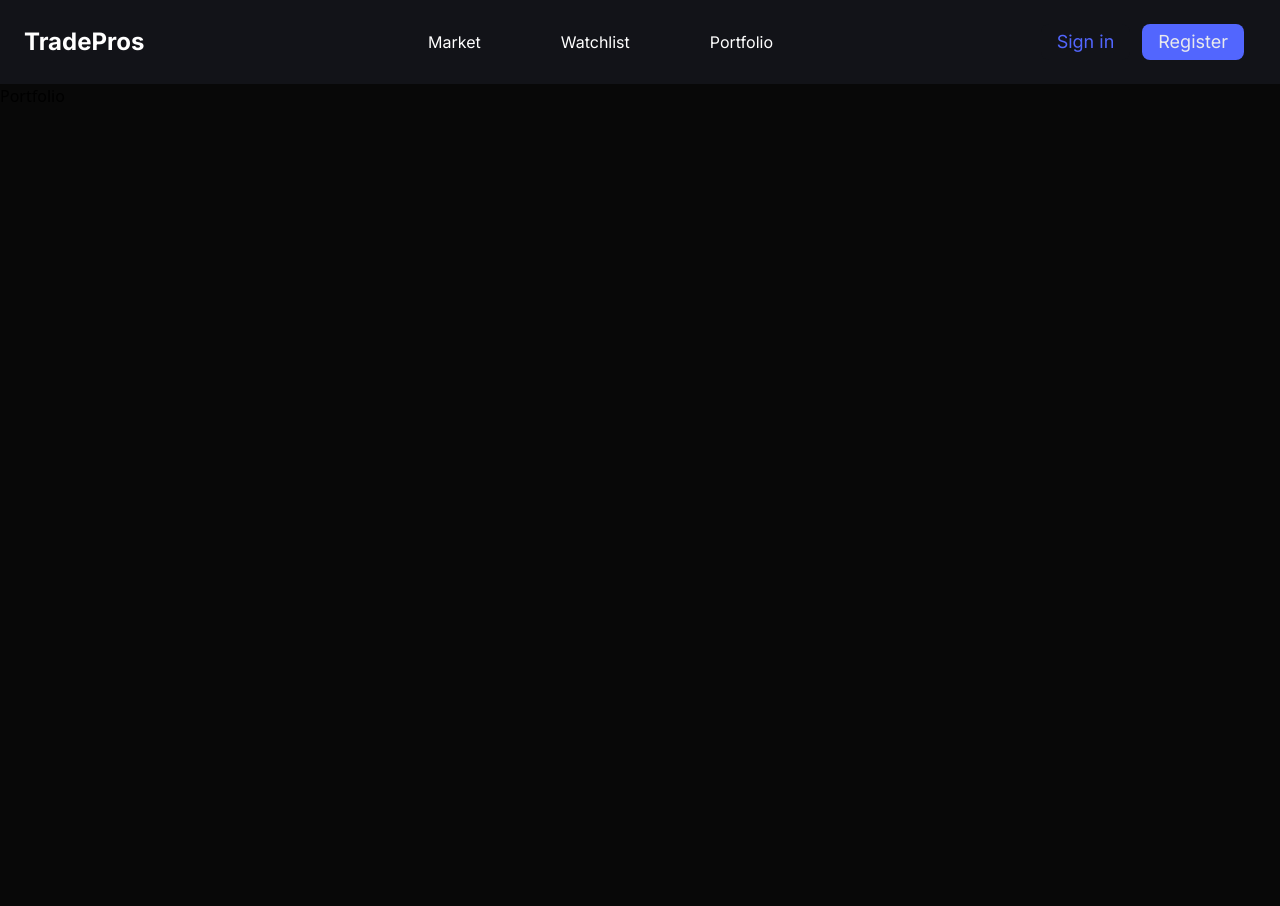
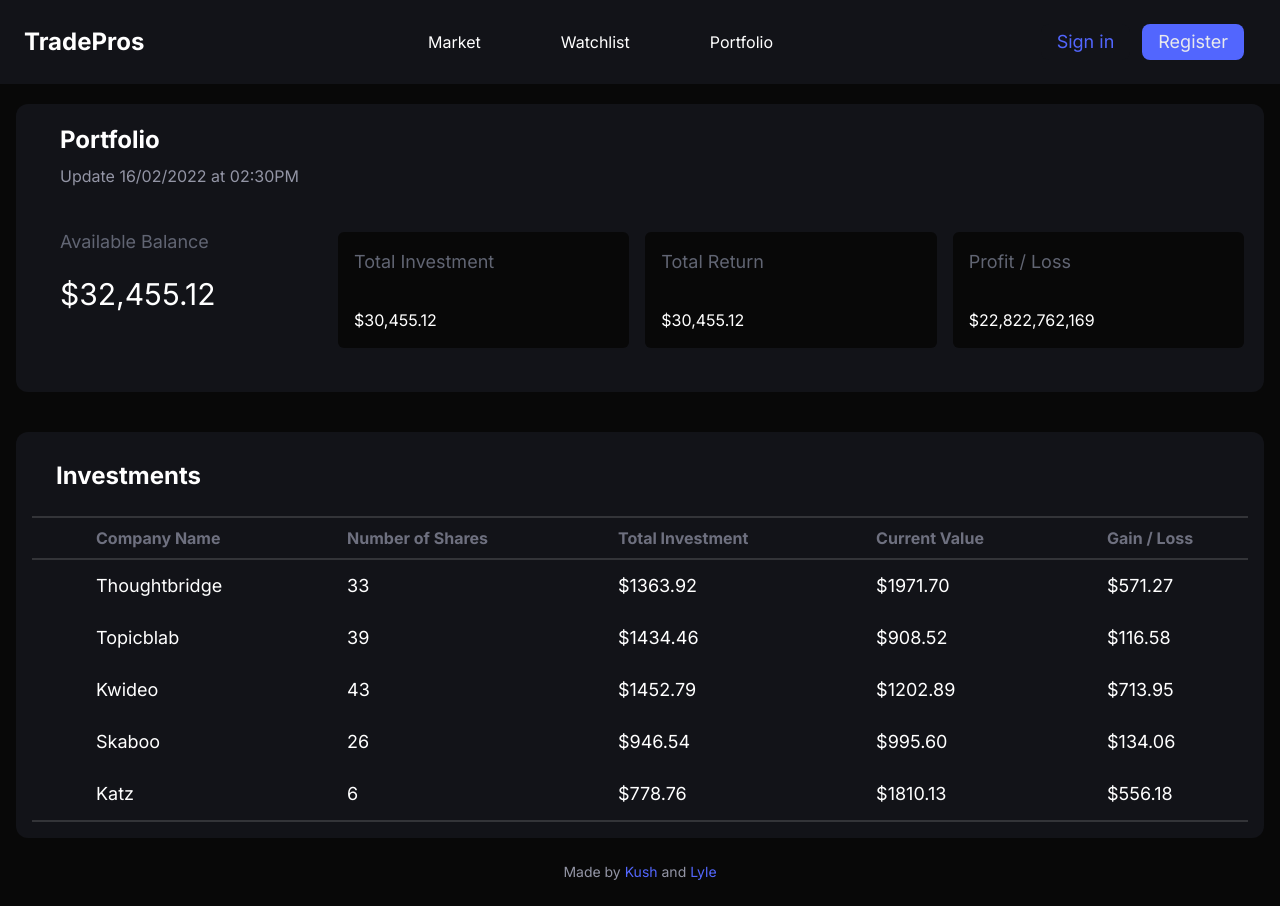
Before and after one commit to KushTurner/tradepros, a React (Vite) app in the folder frontend/: page /portfolio in a window 1280 px wide. Before the commit the page ends 800 px from the top, so only its background shows below. Built offline with nearby package versions, Linux system fonts and the light colour scheme.

Commit message:
Added portfolio page

```diff
--- /dev/null
+++ b/frontend/src/MOCK_DATA_2.json
@@ -0,0 +1,5 @@
+[{"company_name":"Thoughtbridge","no_of_shares":33,"total_investment":"$1363.92","current_val":"$1971.70","gain_loss":"$571.27"},
+{"company_name":"Topicblab","no_of_shares":39,"total_investment":"$1434.46","current_val":"$908.52","gain_loss":"$116.58"},
+{"company_name":"Kwideo","no_of_shares":43,"total_investment":"$1452.79","current_val":"$1202.89","gain_loss":"$713.95"},
+{"company_name":"Skaboo","no_of_shares":26,"total_investment":"$946.54","current_val":"$995.60","gain_loss":"$134.06"},
+{"company_name":"Katz","no_of_shares":6,"total_investment":"$778.76","current_val":"$1810.13","gain_loss":"$556.18"}]
--- a/frontend/src/components/DataTable.tsx
+++ b/frontend/src/components/CompanyTable.tsx
@@ -16,7 +16,7 @@ interface DataTableProps<TData, TValue> {
   data: TData[];
 }
 
-function DataTable<TData, TValue>({
+function CompanyTable<TData, TValue>({
   columns,
   data,
 }: DataTableProps<TData, TValue>) {
@@ -108,4 +108,4 @@ function DataTable<TData, TValue>({
   );
 }
 
-export default DataTable;
+export default CompanyTable;
--- /dev/null
+++ b/frontend/src/components/PortfolioTable.tsx
@@ -0,0 +1,68 @@
+import {
+  ColumnDef,
+  flexRender,
+  getCoreRowModel,
+  useReactTable,
+  getSortedRowModel,
+} from '@tanstack/react-table';
+import { useMediaQuery } from 'react-responsive';
+
+interface DataTableProps<TData, TValue> {
+  columns: ColumnDef<TData, TValue>[];
+  data: TData[];
+}
+
+function CompanyTable<TData, TValue>({
+  columns,
+  data,
+}: DataTableProps<TData, TValue>) {
+  const isLaptopAndDesktop = useMediaQuery({ query: '(min-width: 768px)' });
+  const table = useReactTable({
+    data,
+    columns,
+    getCoreRowModel: getCoreRowModel(),
+    getSortedRowModel: getSortedRowModel(),
+    state: {
+      columnVisibility: {
+        no_of_shares: isLaptopAndDesktop,
+        current_val: isLaptopAndDesktop,
+      },
+    },
+  });
+
+  return (
+    <table className="text-white font-display w-full border-b-2 border-[#333438]">
+      <thead className="border-y-2 border-[#333438]">
+        {table.getHeaderGroups().map((headerGroup) => (
+          <tr key={headerGroup.id}>
+            {headerGroup.headers.map((header) => (
+              <th
+                key={header.id}
+                onClick={header.column.getToggleSortingHandler()}
+                className="py-2 text-left text-xs text-[#6E707F] pr-5 lg:pl-16 md:pl-10 lg:text-base"
+              >
+                {flexRender(
+                  header.column.columnDef.header,
+                  header.getContext()
+                )}
+              </th>
+            ))}
+          </tr>
+        ))}
+      </thead>
+      <tbody className="text-sm lg:text-lg">
+        {table.getRowModel().rows.map((row) => (
+          <tr key={row.id}>
+            {row.getVisibleCells().map((cell) => (
+              <td key={cell.id} className="py-3 lg:pl-16 md:pl-10">
+                {flexRender(cell.column.columnDef.cell, cell.getContext())}
+              </td>
+            ))}
+          </tr>
+        ))}
+      </tbody>
+    </table>
+  );
+}
+
+export default CompanyTable;
--- a/frontend/src/components/columns.tsx
+++ b/frontend/src/components/columns.tsx
@@ -8,7 +8,15 @@ export type CompanyData = {
   lowest: string;
 };
 
-export const columns: ColumnDef<CompanyData>[] = [
+export type PortfolioData = {
+  company_name: string;
+  no_of_shares: number;
+  total_investment: string;
+  current_val: string;
+  gain_loss: string;
+};
+
+export const companyColumns: ColumnDef<CompanyData>[] = [
   {
     header: 'Company Name',
     accessorKey: 'company_name',
@@ -30,3 +38,26 @@ export const columns: ColumnDef<CompanyData>[] = [
     accessorKey: 'lowest',
   },
 ];
+
+export const portfolioColumns: ColumnDef<PortfolioData>[] = [
+  {
+    header: 'Company Name',
+    accessorKey: 'company_name',
+  },
+  {
+    header: 'Number of Shares',
+    accessorKey: 'no_of_shares',
+  },
+  {
+    header: 'Total Investment',
+    accessorKey: 'total_investment',
+  },
+  {
+    header: 'Current Value',
+    accessorKey: 'current_val',
+  },
+  {
+    header: 'Gain / Loss',
+    accessorKey: 'gain_loss',
+  },
+];
--- a/frontend/src/pages/Market.tsx
+++ b/frontend/src/pages/Market.tsx
@@ -1,5 +1,5 @@
-import DataTable from '../components/DataTable';
-import { columns } from '../components/columns';
+import CompanyTable from '../components/CompanyTable';
+import { companyColumns } from '../components/columns';
 import data from '../MOCK_DATA.json';
 import Footer from './Footer';
 
@@ -8,12 +8,12 @@ function Market() {
     <div>
       <div className="bg-[#121318] rounded-xl mt-5 mx-[16px] p-4 md:mt-10">
         <div className="font-display mb-6 md:ml-10 lg:ml-16 md:mt-3">
-          <h1 className="text-white mb-1 text-xl">Companies</h1>
+          <h1 className="text-white mb-1 text-2xl font-bold">Companies</h1>
           <p className="text-[#808591]">
             Lorem Ipsum is dummy text of printing.
           </p>
         </div>
-        <DataTable data={data} columns={columns} />
+        <CompanyTable data={data} columns={companyColumns} />
       </div>
       <Footer />
     </div>
--- a/frontend/src/pages/Portfolio.tsx
+++ b/frontend/src/pages/Portfolio.tsx
@@ -1,7 +1,57 @@
+import PortfolioTable from '../components/PortfolioTable';
+import { portfolioColumns } from '../components/columns';
+import data from '../MOCK_DATA_2.json';
+import Footer from './Footer';
+
 function Portfolio() {
   return (
     <div>
-      <h1>Portfolio</h1>
+      <div className="font-display text-white bg-[#121318] rounded-xl mt-5 mx-[16px] p-5 md:pb-20">
+        <div className="mb-10 md:ml-2 lg:ml-6">
+          <h1 className="text-2xl font-bold mb-2">Portfolio</h1>
+          <p className="text-[#9395A5]">Update 16/02/2022 at 02:30PM</p>
+        </div>
+        <p className="text-[#616573] px-8 text-sm md:px-2 md:mb-5 lg:ml-4 lg:text-lg">
+          Available Balance{' '}
+          <span className="text-white float-right text-lg relative bottom-1 md:hidden">
+            $32,455.12
+          </span>
+        </p>
+        <p
+          className="md:text-2xl lg:text-3xl md:text-white md:block md:px-2 lg:ml-4"
+          hidden
+        >
+          $32,455.12
+        </p>
+        <ul className="grid grid-cols-2 md:grid-cols-3 w-full gap-4 mt-8 md:w-9/12 md:float-right md:relative md:bottom-28">
+          <li className="p-4 col-span-1 bg-[#080808] rounded-md">
+            <h2 className="text-[#616573] md:text-sm mb-8 lg:text-lg">
+              Total Investment
+            </h2>
+            <p>$30,455.12</p>
+          </li>
+          <li className="p-4 col-span-1 bg-[#080808] rounded-md">
+            <h2 className="text-[#616573] md:text-sm mb-8 lg:text-lg">
+              Total Return
+            </h2>
+            <p>$30,455.12</p>
+          </li>
+          <li className="p-4 col-span-2 md:col-span-1 bg-[#080808] rounded-md">
+            <h2 className="text-[#616573] md:text-sm mb-8 lg:text-lg">
+              Profit / Loss
+            </h2>
+            <p>$22,822,762,169</p>
+          </li>
+        </ul>
+      </div>
+      <div className="bg-[#121318] rounded-xl mt-5 mx-[16px] p-4 md:mt-10">
+        <div className="font-display mb-6 md:ml-6 md:mt-3">
+          <h1 className="text-white mb-1 text-2xl font-bold">Investments</h1>
+        </div>
+        <PortfolioTable data={data} columns={portfolioColumns} />
+      </div>
+
+      <Footer />
     </div>
   );
 }
```
